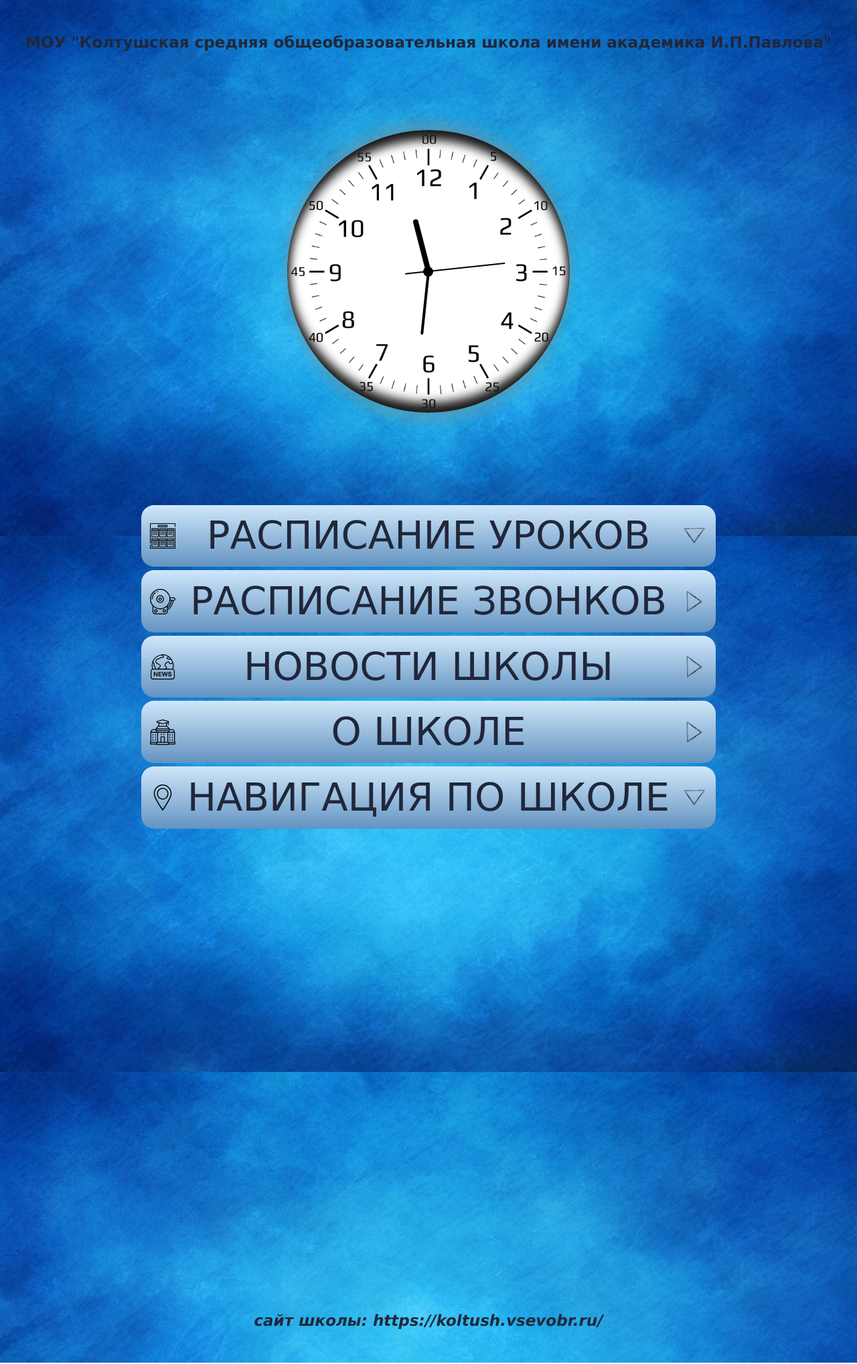
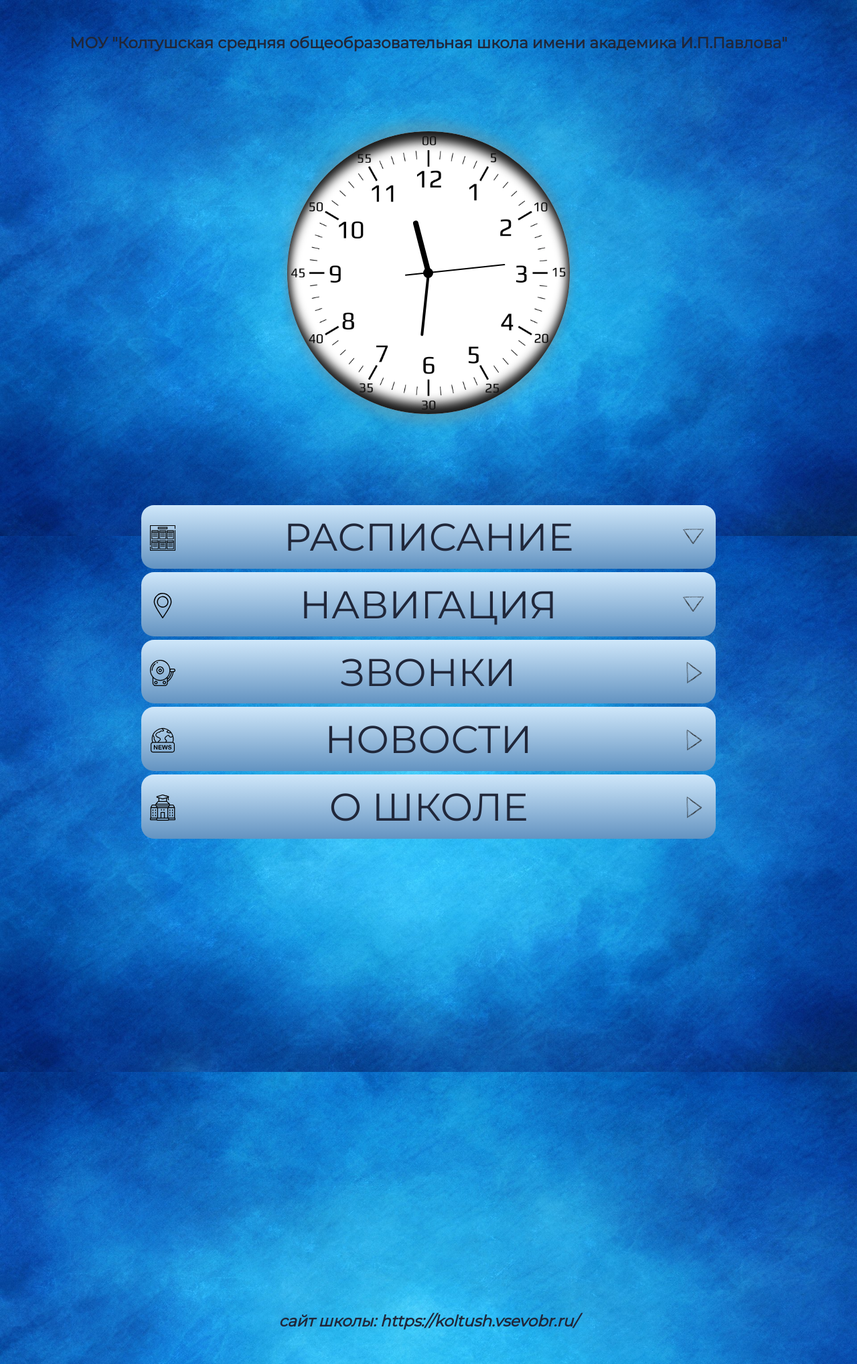
Before and after one commit to Bar-Nik/school_kiosk, a Django app: page / in a window 1280 px wide. Shown: the whole page at 67% size. Run offline with Django 4.2, Linux system fonts and the light colour scheme.

Commit message:
menu changes

```diff
--- a/koltush_schoolkiosk/kiosk/static/kiosk/css/styles.css
+++ b/koltush_schoolkiosk/kiosk/static/kiosk/css/styles.css
@@ -1,11 +1,12 @@
 {% load static %}
+@import url('https://fonts.googleapis.com/css?family=Montserrat&display=swap');
 #kiosk {
   background-image: url("../../../static/kiosk/images/img/fon.jpg");
   background-position: center;
   background-size: cover;
   background-repeat: no-repeat;
   background-attachment: fixed;
-  font-family: Verdana, Arial, Helvetica, sans-serif;
+  font-family: 'Montserrat', Verdana, Arial, Helvetica, sans-serif;
 }
 
 #header {
--- a/koltush_schoolkiosk/kiosk/templates/kiosk/index.html
+++ b/koltush_schoolkiosk/kiosk/templates/kiosk/index.html
@@ -13,7 +13,7 @@
     <input type="checkbox" name="toggle" class="toggleSubmenu" id="sub_m1">
     <a href="#" class="menu_0">
       <div><img src="{% static 'kiosk/images/icons/timetable.svg' %}" alt="" class="icon"></div>
-      <div>Расписание уроков</div>
+      <div>Расписание</div>
       <div class="arrow"><img src="{% static 'kiosk/images/icons/arrow.svg' %}" alt="" class="icon"></div>
     </a>
     <label for="sub_m1" class="toggleSubmenu"><i class="fa"></i></label>
@@ -24,16 +24,30 @@
       </ul>
   </li>
   <li>
+    <input type="checkbox" name="toggle" class="toggleSubmenu" id="sub_m2">
+    <a class="menu_0">
+      <div><img src="{% static 'kiosk/images/icons/navigation.svg' %}" alt="" class="icon"></div>
+      <div>Навигация</div>
+      <div class="arrow"><img src="{% static 'kiosk/images/icons/arrow.svg' %}" alt="" class="icon"></div>
+    </a>
+    <label for="sub_m2" class="toggleSubmenu"><i class="fa"></i></label>
+      <ul>
+        <li><a href="{% url 'navigator1' %}">1 этаж</a></li>
+        <li><a href="{% url 'navigator2' %}">2 этаж</a></li>
+        <li><a href="{% url 'navigator3' %}">3 этаж</a></li>
+      </ul>
+  </li>
+  <li>
     <a href="{% url 'raspisanie_calls' %}" class="menu_0">
       <div><img src="{% static 'kiosk/images/icons/call.svg' %}" alt="" class="icon">
-      </div><div>Расписание звонков</div>
+      </div><div>Звонки</div>
       <div><img src="{% static 'kiosk/images/icons/arrow.svg' %}" alt="" class="icon"></div>
     </a>
   </li>
   <li>
     <a href="{% url 'news' %}" class="menu_0">
       <div><img src="{% static 'kiosk/images/icons/news.svg' %}" alt="" class="icon"></div>
-      <div>Новости школы</div>
+      <div>Новости</div>
       <div><img src="{% static 'kiosk/images/icons/arrow.svg' %}" alt="" class="icon"></div>
     </a>
   </li>
@@ -44,20 +58,7 @@
       <div><img src="{% static 'kiosk/images/icons/arrow.svg' %}" alt="" class="icon"></div>
     </a>
   </li>
-  <li>
-    <input type="checkbox" name="toggle" class="toggleSubmenu" id="sub_m2">
-    <a class="menu_0">
-      <div><img src="{% static 'kiosk/images/icons/navigation.svg' %}" alt="" class="icon"></div>
-      <div>Навигация по школе</div>
-      <div class="arrow"><img src="{% static 'kiosk/images/icons/arrow.svg' %}" alt="" class="icon"></div>
-    </a>
-    <label for="sub_m2" class="toggleSubmenu"><i class="fa"></i></label>
-      <ul>
-        <li><a href="{% url 'navigator1' %}">1 этаж</a></li>
-        <li><a href="{% url 'navigator2' %}">2 этаж</a></li>
-        <li><a href="{% url 'navigator3' %}">3 этаж</a></li>
-      </ul>
-  </li>
+
 </ul>
 </nav>
 </main>
```
Also changed, not shown: koltush_schoolkiosk/db.sqlite3.
